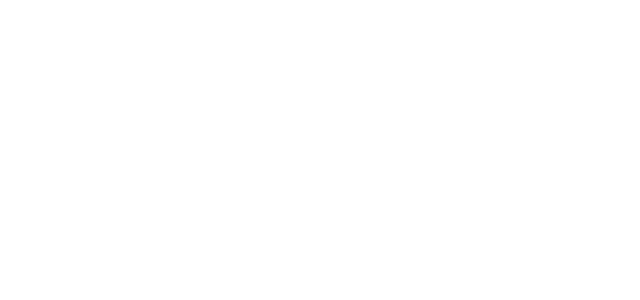
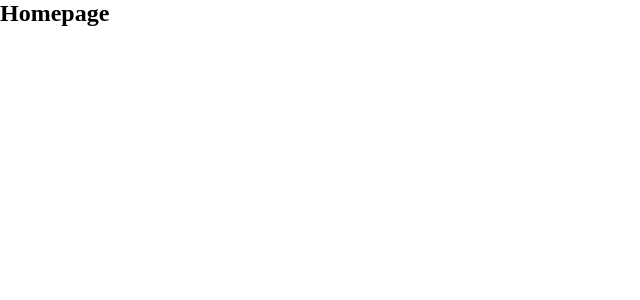
Before and after one commit to Theo-lemoine-oc/projet-12-oc, a React (Create React App) app in the folder frontend/: page / in a window 1280 px wide. Shown: the top 300 px of the page, without its empty margins (0-640 px from the left). Built offline with nearby package versions, Linux system fonts and the light colour scheme.

Commit message:
Create router

```diff
--- a/frontend/package.json
+++ b/frontend/package.json
@@ -9,6 +9,7 @@
     "axios": "^1.2.2",
     "react": "^18.2.0",
     "react-dom": "^18.2.0",
+    "react-router-dom": "^6.6.1",
     "react-scripts": "5.0.1",
     "recharts": "^2.2.0",
     "web-vitals": "^2.1.4"
--- a/frontend/src/App.js
+++ b/frontend/src/App.js
@@ -1,10 +1,10 @@
 import './App.css';
-import { GetID } from './hooks/GetID.jsx';
+import { RoutesPage } from './router/Routes.jsx';
 
 function App() {
   return (
     <div>
-
+      <RoutesPage />
     </div>
   );
 }
--- a/frontend/src/index.css
+++ b/frontend/src/index.css
@@ -1,13 +1,5 @@
-body {
+* {
+  padding: 0;
   margin: 0;
-  font-family: -apple-system, BlinkMacSystemFont, 'Segoe UI', 'Roboto', 'Oxygen',
-    'Ubuntu', 'Cantarell', 'Fira Sans', 'Droid Sans', 'Helvetica Neue',
-    sans-serif;
-  -webkit-font-smoothing: antialiased;
-  -moz-osx-font-smoothing: grayscale;
+  box-sizing: border-box;
 }
-
-code {
-  font-family: source-code-pro, Menlo, Monaco, Consolas, 'Courier New',
-    monospace;
-}
--- /dev/null
+++ b/frontend/src/pages/Error.jsx
@@ -0,0 +1,9 @@
+import React from 'react';
+
+function Error() {
+  return (
+      <h1>Error 404</h1>
+  );
+}
+
+export default Error;
--- /dev/null
+++ b/frontend/src/pages/Home.jsx
@@ -0,0 +1,11 @@
+import React from 'react';
+
+function Home() {
+  return (
+    <section>
+        <h1>Homepage</h1>
+    </section>
+  );
+}
+
+export default Home;
--- /dev/null
+++ b/frontend/src/router/Routes.jsx
@@ -0,0 +1,19 @@
+import React from 'react';
+import { BrowserRouter, Routes, Route } from "react-router-dom";
+
+import Home from "../pages/Home.jsx";
+import Error from "../pages/Error.jsx";
+
+
+export const RoutesPage = () => {
+    return (
+        <BrowserRouter>
+        <main>
+            <Routes>
+                <Route path="/" element={<Home />} />
+                <Route path="*" element={<Error />} />
+            </Routes>
+        </main>
+        </BrowserRouter>
+    )
+}
```
Also changed, not shown: 1 other file (tests, documents, lock files or other folders).
